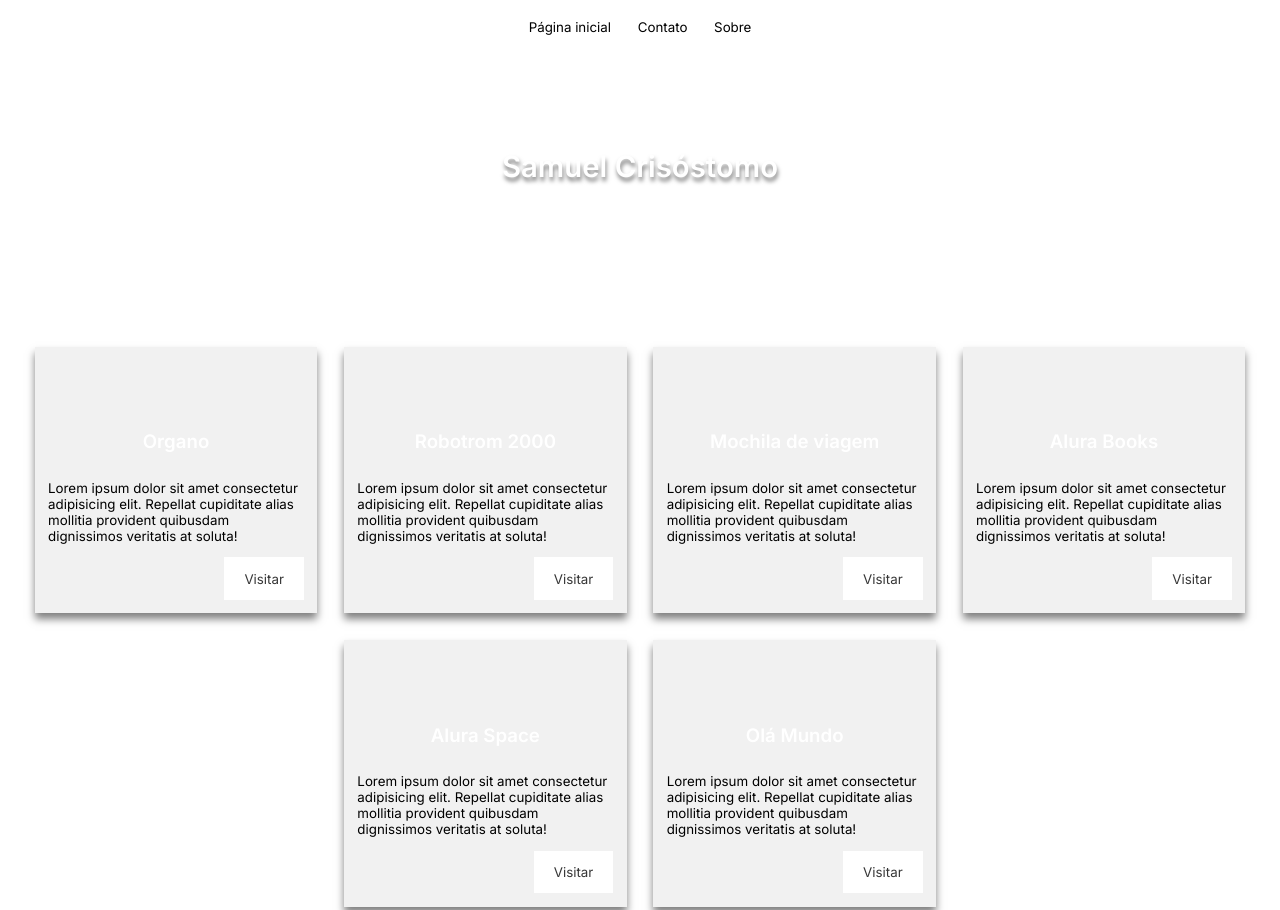
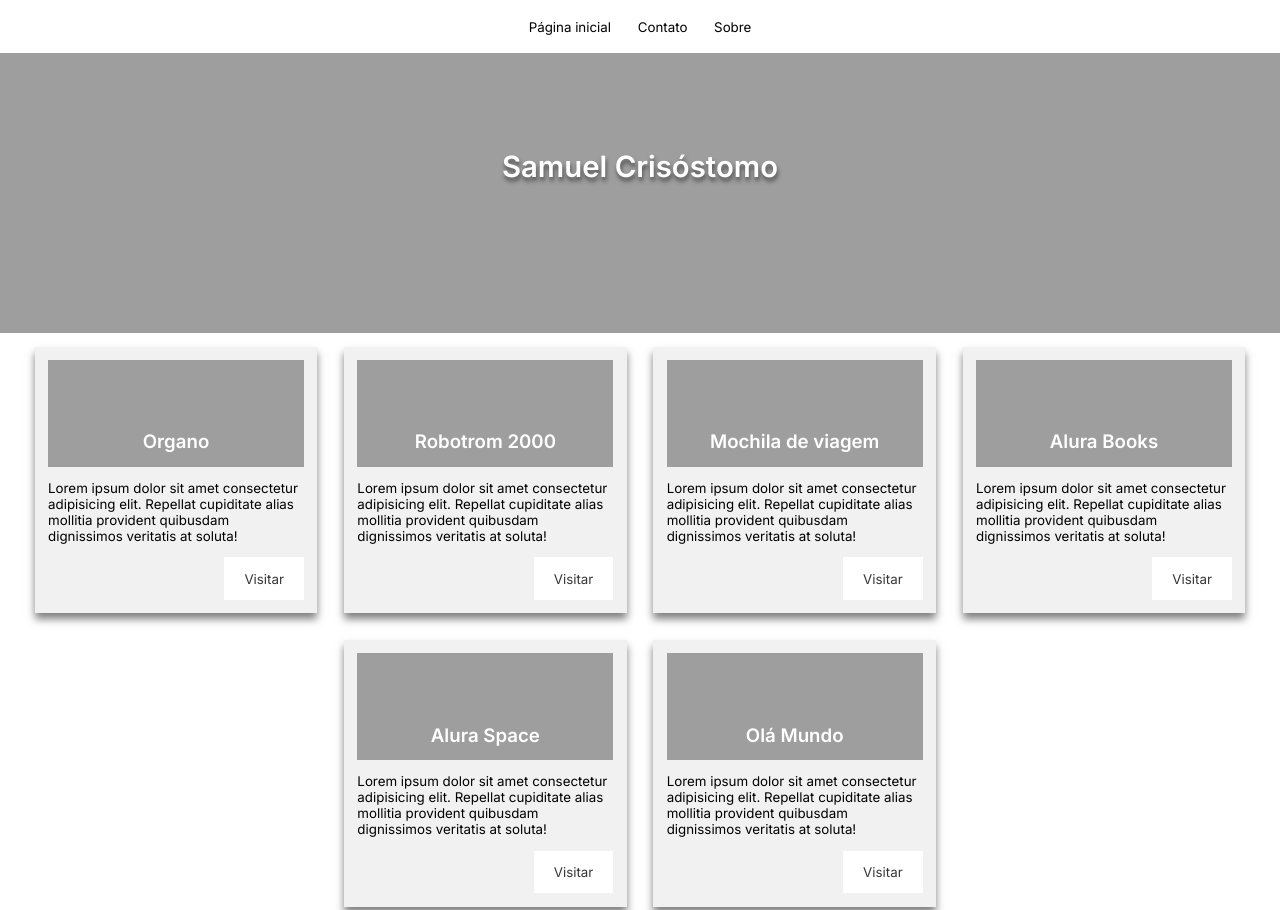
Before and after one commit to SamChrisostomo/portfolio, a plain HTML site: page index.html in a window 1280 px wide. Shown: the top 910 px of the page. Drawn offline with Linux system fonts and the light colour scheme; the site is published under a folder, as on GitHub Pages, so addresses that start at the root find nothing.

Commit message:
Modifiquei a URI de Background da tag <header>

```diff
--- a/style.css
+++ b/style.css
@@ -25,7 +25,7 @@ header{
     background-size: cover;
     background-repeat: no-repeat;
     background-position: center;
-    background-image: url("/src/image/header-bg.jpg");
+    background-image: url("./src/image/header-bg.jpg");
 }
 
 ul{
@@ -79,7 +79,7 @@ section{
             background-size: cover;
             background-position: center;
             background-repeat: no-repeat;
-            background-image: url("/src/image/header-bg.jpg");
+            background-image: url("./src/image/header-bg.jpg");
 
             p{
                 color: white;
```
